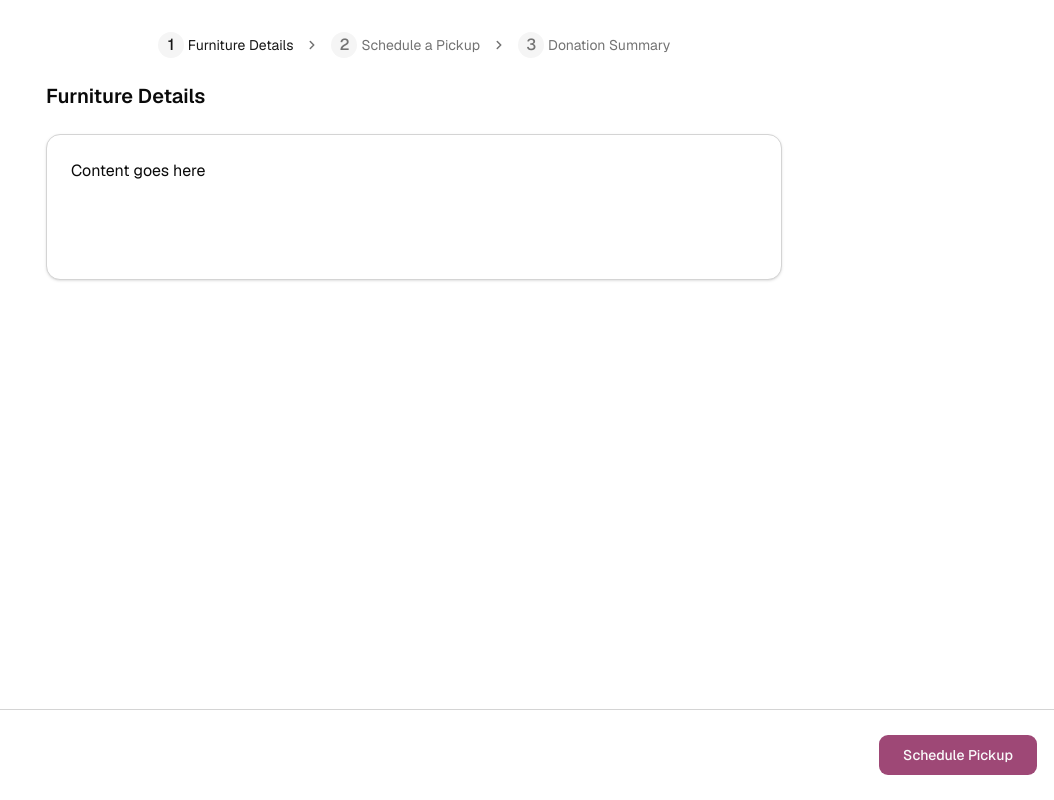
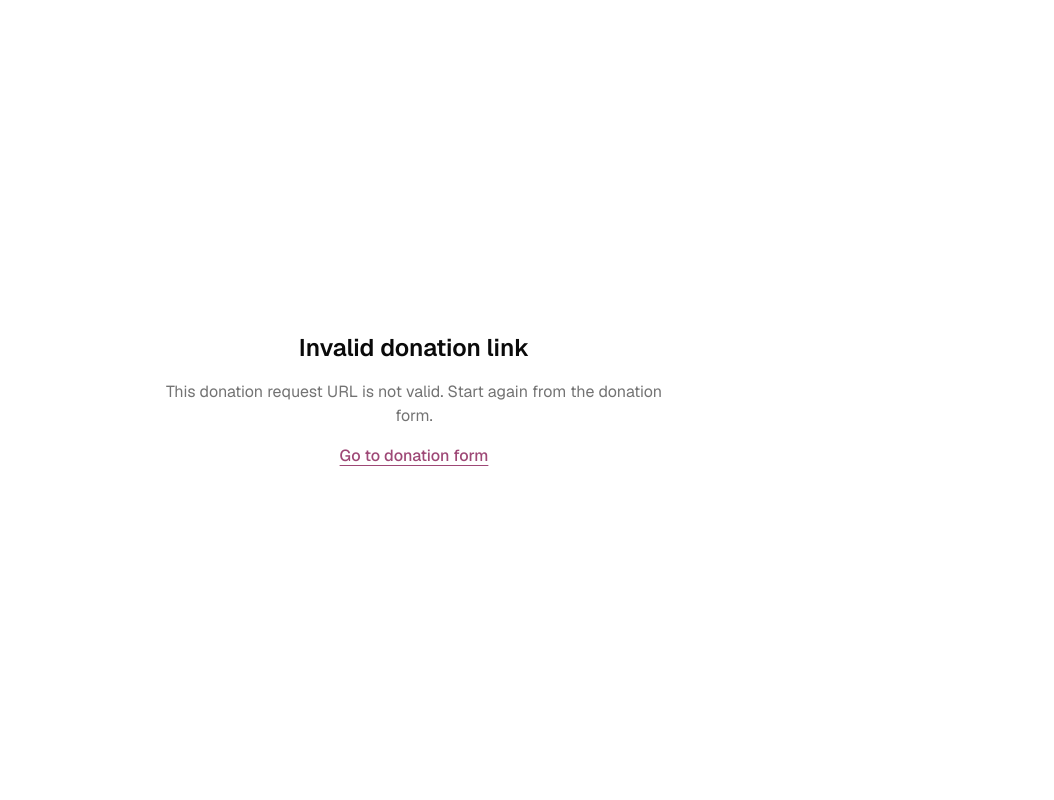
Before and after one commit to uwblueprint/home-again, a Next.js app in the folder frontend/: page /donate/1 in a window 1280 px wide. Shown: the whole page, without its empty margins (226-1280 px from the left). Built offline with nearby package versions, Linux system fonts and the light colour scheme.

Commit message:
Address PR Comment

```diff
--- a/frontend/app/donate/[id]/page.tsx
+++ b/frontend/app/donate/[id]/page.tsx
@@ -1,11 +1,17 @@
 "use client";
 
 import React, { useState } from "react";
+import Link from "next/link";
+import { useParams } from "next/navigation";
 import { DonationFormProvider } from "@/components/donation-requests/DonationFormContext";
 import DonationLayout from "@/components/donation-requests/DonationLayout";
 import StepFurnitureDetails from "@/components/donation-requests/StepFurnitureDetails";
 import StepSchedulePickup from "@/components/donation-requests/StepSchedulePickup";
 import StepDonationSummary from "@/components/donation-requests/StepDonationSummary";
+
+// For UUID Validation: Enforces 36-character format: xxxxxxxx-xxxx-Mxxx-Nxxx-xxxxxxxxxxxx
+const UUID_REGEX =
+  /^[0-9a-f]{8}-[0-9a-f]{4}-[1-5][0-9a-f]{3}-[89ab][0-9a-f]{3}-[0-9a-f]{12}$/i;
 
 function DonationFlowPageInner() {
   const [currentStep, setCurrentStep] = useState<1 | 2 | 3>(1);
@@ -33,8 +39,25 @@ function DonationFlowPageInner() {
 }
 
 export default function DonationRequestFlowPage() {
+  const params = useParams<{ id: string }>();
+  const donorId = typeof params.id === "string" ? params.id : "";
+
+  if (!UUID_REGEX.test(donorId)) {
+    return (
+      <main className="mx-auto flex min-h-screen w-full max-w-xl flex-col items-center justify-center gap-4 px-6 text-center">
+        <h1 className="text-2xl font-semibold">Invalid donation link</h1>
+        <p className="text-muted-foreground">
+          This donation request URL is not valid. Start again from the donation form.
+        </p>
+        <Link href="/donate" className="font-medium text-primary underline underline-offset-4">
+          Go to donation form
+        </Link>
+      </main>
+    );
+  }
+
   return (
-    <DonationFormProvider>
+    <DonationFormProvider initialDonorId={donorId}>
       <DonationFlowPageInner />
     </DonationFormProvider>
   );
--- a/frontend/components/donation-requests/DonationFormContext.tsx
+++ b/frontend/components/donation-requests/DonationFormContext.tsx
@@ -1,8 +1,9 @@
 "use client";
 
-import React, { createContext, useContext, useState } from "react";
+import React, { createContext, useContext, useState, useMemo } from "react";
 
 interface DonationFormState {
+  donorId: string | null;
   pickupDate: string | null;
 }
 
@@ -13,14 +14,27 @@ interface DonationFormContextType {
 
 const DonationFormContext = createContext<DonationFormContextType | null>(null);
 
+interface DonationFormProviderProps {
+  children: React.ReactNode;
+  initialDonorId?: string | null;
+}
 
-export function DonationFormProvider({ children }: { children: React.ReactNode }) {
+export function DonationFormProvider({
+  children,
+  initialDonorId = null,
+}: DonationFormProviderProps) {
   const [formState, setFormState] = useState<DonationFormState>({
+    donorId: initialDonorId,
     pickupDate: null,
   });
 
+  const contextValue = useMemo(
+    () => ({ formState, setFormState }),
+    [formState]
+  );
+
   return (
-    <DonationFormContext.Provider value={{ formState, setFormState }}>
+    <DonationFormContext.Provider value={contextValue}>
       {children}
     </DonationFormContext.Provider>
   );
```
Also changed, not shown: frontend/app/donate/page.tsx (line endings or trailing spaces).
